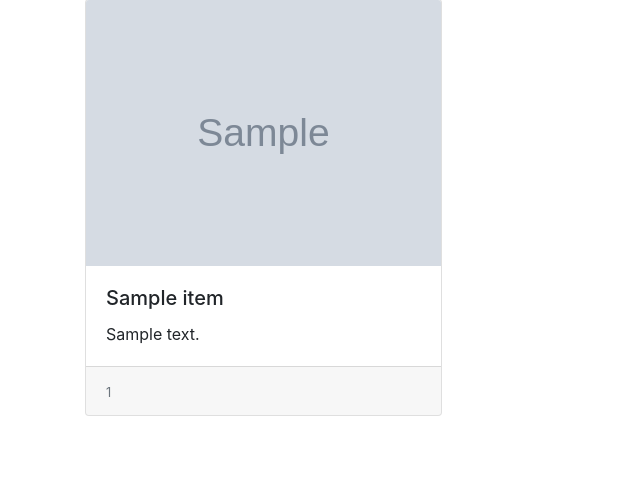
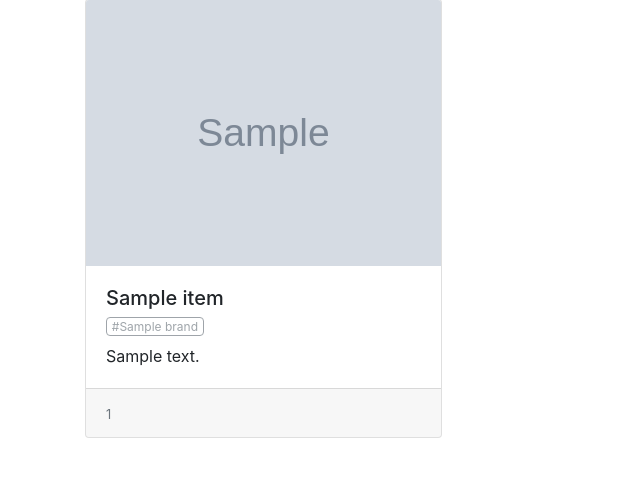
Before and after one commit to twyin/PriceTale, a PHP site: page / in a window 1280 px wide. Shown: the part 113-590 px from the top of the page, without its empty margins (0-640 px from the left). Run offline with PHP 8.4, Linux system fonts and the light colour scheme; tables that the repository leaves empty or names only in its code hold one stand-in row (values such as "Sample post"); grey boxes marked "Sample" are stand-in pictures; some libraries are stand-ins or nearby versions.

Commit message:
Display brand of each item

```diff
--- a/index.php
+++ b/index.php
@@ -12,8 +12,15 @@ if ($conn->connect_error) {
     die("Connection failed: " . $conn->connect_error);
 }
 
-$sql = "SELECT id, name, image_url, description FROM item";
+$sql = "SELECT item.id, item.name, item.image_url, item.description, item.brand_id, brand.name AS brand_name
+FROM item
+LEFT JOIN brand
+ON item.brand_id = brand.id
+ORDER BY brand.name;
+";
+
 $result = $conn->query($sql);
+
 
 if ($result->num_rows > 0) {
     // output data of each row
@@ -39,7 +46,14 @@ $conn->close();
   <link rel="stylesheet" href="https://stackpath.bootstrapcdn.com/bootstrap/4.2.1/css/bootstrap.min.css" integrity="sha384-GJzZqFGwb1QTTN6wy59ffF1BuGJpLSa9DkKMp0DgiMDm4iYMj70gZWKYbI706tWS" crossorigin="anonymous">
   <link rel="stylesheet" href="https://use.fontawesome.com/releases/v5.6.3/css/all.css" integrity="sha384-UHRtZLI+pbxtHCWp1t77Bi1L4ZtiqrqD80Kn4Z8NTSRyMA2Fd33n5dQ8lWUE00s/" crossorigin="anonymous">
 
-
+  <style>
+  .brand-btn-sm {
+    padding: 0.25rem .3rem;
+    font-size: 12px;
+    line-height: 0.75;
+    border-radius: .25rem;
+  }
+  </style>
 
   <title>PriceTale</title>
 </head>
@@ -75,12 +89,16 @@ $conn->close();
       <?php foreach ($rows as $item) { ?>
           <div class="card">
             <img src="<?php echo $item['image_url'] ?>" class="card-img-top" alt="...">
+
             <div class="card-body">
+
               <h5 class="card-title"><?php echo $item['name'] ?></h5>
+              <h6 class="card-subtitle mb-2"><button type="button" class="btn btn-sm btn-outline-secondary brand-btn-sm" disabled>#<?php echo $item['brand_name'] ?></button></h6>
+
               <p class="card-text"><?php echo str_replace("\n", "<br>", $item['description']) ?></p>
             </div>
             <div class="card-footer">
-              <small class="text-muted"><?php echo $item['id'] ?></small>
+              <small class="text-muted"><?php echo $item['brand_id'] ?></small>
             </div>
           </div>
       <?php } ?>
```
